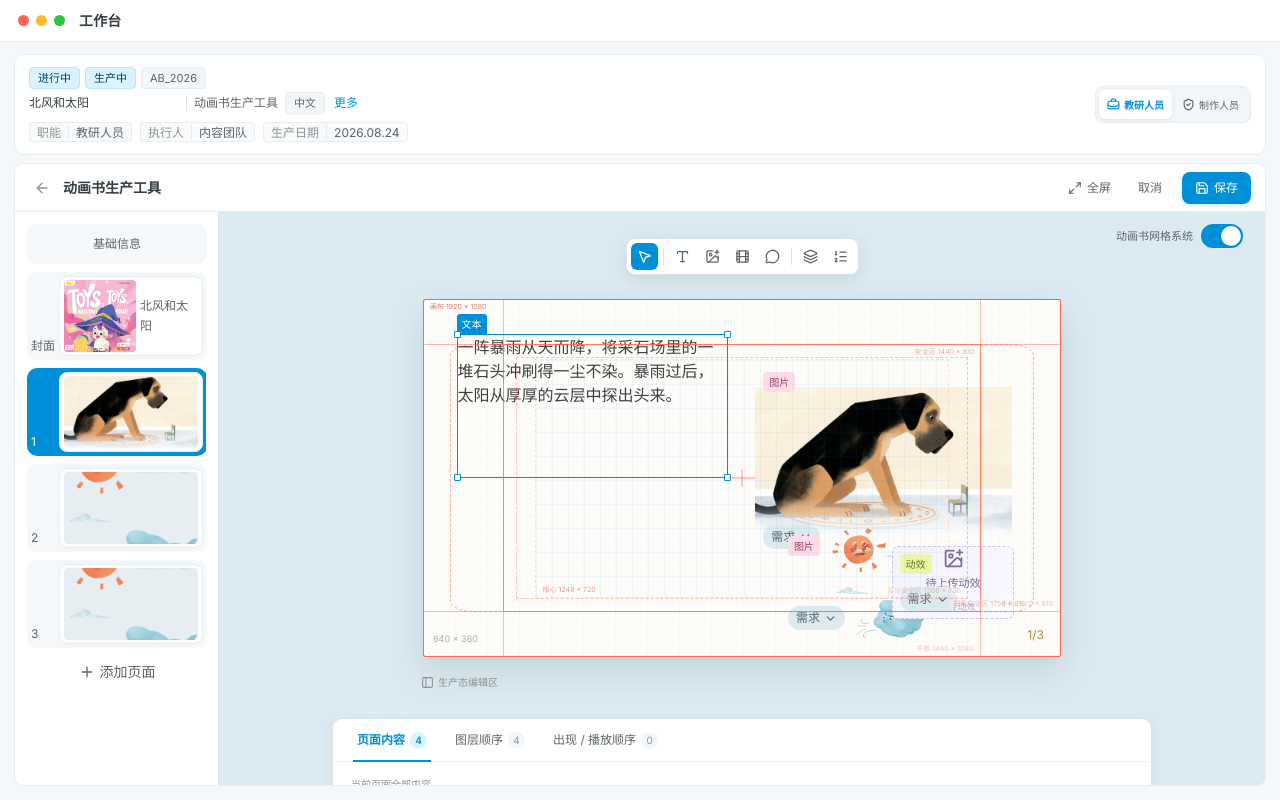
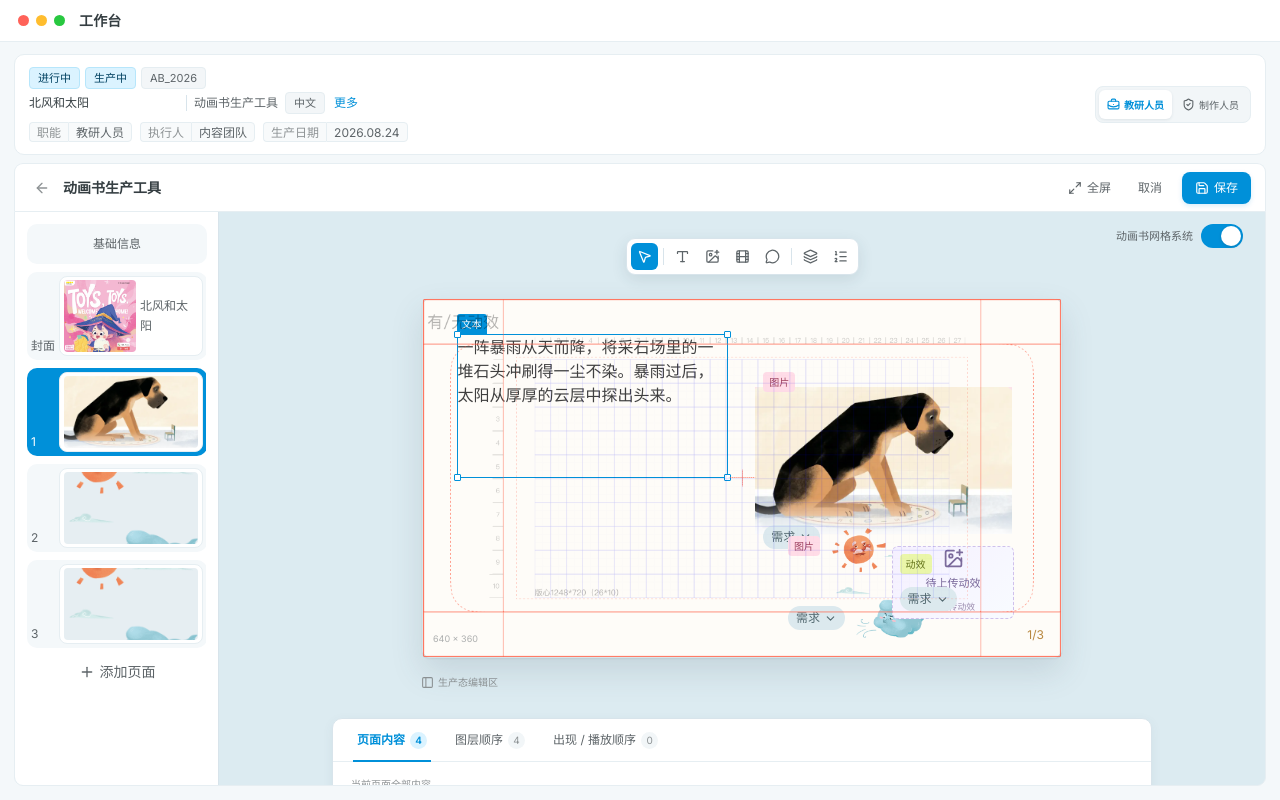
Before and after one commit to VvTianTian/jojo_labs_Demo, a React (Vite) app: page /#/animation-book in a window 1280 px wide. Built offline with nearby package versions, Linux system fonts and the light colour scheme.

Commit message:
feat(animation-book): use grid asset for safe-area overlay

```diff
--- a/src/demos/animation-book/AnimationBookEditor.tsx
+++ b/src/demos/animation-book/AnimationBookEditor.tsx
@@ -98,6 +98,8 @@ const BASIC_INFO_MUSIC_OPTIONS = [
   { id: "spring-garden", title: "春田花花幼稚园园歌--小墨鱼装死班合唱团", duration: "02:08" },
   { id: "pacific", title: "太平洋的风--胡德夫", duration: "04:43" },
 ];
+
+const ANIMATION_BOOK_GRID_ASSET = "/animation-book/assets/animation-book-grid-system.png";
 
 const clamp = (value: number, min: number, max: number) =>
   Math.min(Math.max(value, min), max);
@@ -1443,16 +1445,13 @@ function PageThumbnail({
 
 function SafeAreaOverlay() {
   return (
-    <div className="ab-safe-area-overlay" aria-hidden="true">
-      <div className="ab-safe-guide ab-safe-guide--outer"><span>画布 1920 × 1080</span></div>
-      <div className="ab-safe-guide ab-safe-guide--tablet"><span>平板 1440 × 1080</span></div>
-      <div className="ab-safe-guide ab-safe-guide--mobile"><span>手机 1920 × 810</span></div>
-      <div className="ab-safe-guide ab-safe-guide--safe"><span>安全区 1440 × 810</span></div>
-      <div className="ab-safe-guide ab-safe-guide--phone"><span>圆角安全区 1756 × 810</span></div>
-      <div className="ab-safe-guide ab-safe-guide--interaction"><span>互动安全区 1360 × 730</span></div>
-      <div className="ab-safe-guide ab-safe-guide--core"><span>版心 1248 × 720</span></div>
-      <div className="ab-safe-center" />
-    </div>
+    <img
+      className="ab-safe-area-overlay"
+      src={ANIMATION_BOOK_GRID_ASSET}
+      alt=""
+      aria-hidden="true"
+      draggable={false}
+    />
   );
 }
 
--- a/src/demos/animation-book/animation-book.css
+++ b/src/demos/animation-book/animation-book.css
@@ -778,43 +778,11 @@
   isolation: isolate;
 }
 
-.ab-canvas::before {
-  position: absolute;
-  z-index: 0;
-  inset: 0;
-  pointer-events: none;
-  background-image: linear-gradient(rgba(0, 144, 217, 0.085) 1px, transparent 1px), linear-gradient(90deg, rgba(0, 144, 217, 0.085) 1px, transparent 1px);
-  background-size: 32px 18px;
-  content: "";
-  opacity: 0.32;
-}
-
-.ab-canvas--cover::before { opacity: 0.15; }
 .ab-cover-layout-hint { position: absolute; z-index: 0; inset: 5.5%; pointer-events: none; border: 1px dashed rgba(0, 144, 217, 0.25); border-radius: 4px; }
 .ab-cover-layout-hint--split { right: 49%; }
 .ab-cover-layout-hint--fullscreen { border-color: rgba(240, 138, 60, 0.28); }
 
-.ab-safe-area-overlay { position: absolute; z-index: 12; inset: 0; pointer-events: none; color: rgba(194, 68, 48, 0.72); font-size: 7px; line-height: 10px; }
-.ab-safe-guide { position: absolute; box-sizing: border-box; border-color: #ff644d; border-style: solid; }
-.ab-safe-guide span { position: absolute; top: 2px; left: 4px; padding: 0 3px; color: rgba(194, 68, 48, 0.68); background: rgba(255, 252, 248, 0.58); white-space: nowrap; }
-.ab-safe-guide--outer { inset: 0; border-width: 1px; border-radius: 2px; }
-.ab-safe-guide--outer span { top: 2px; left: 3px; }
-.ab-safe-guide--tablet { top: 0; bottom: 0; left: 12.5%; width: 75%; border-width: 1px; opacity: 0.42; }
-.ab-safe-guide--tablet span { top: auto; right: 4px; bottom: 2px; left: auto; }
-.ab-safe-guide--mobile { top: 12.5%; right: 0; left: 0; height: 75%; border-width: 1px; opacity: 0.46; }
-.ab-safe-guide--mobile span { top: auto; right: 4px; bottom: 2px; left: auto; }
-.ab-safe-guide--safe { top: 12.5%; left: 12.5%; width: 75%; height: 75%; border-width: 1px; opacity: 0.62; }
-.ab-safe-guide--safe span { right: 3px; left: auto; }
-.ab-safe-guide--phone { top: 12.5%; left: 4.2708%; width: 91.4584%; height: 75%; border-width: 1px; border-style: dashed; border-radius: 4.2%; opacity: 0.52; }
-.ab-safe-guide--phone span { top: auto; right: 4px; bottom: 2px; left: auto; }
-.ab-safe-guide--interaction { top: 16.2037%; left: 14.5833%; width: 70.8334%; height: 67.5926%; border-width: 1px; border-style: dashed; opacity: 0.4; }
-.ab-safe-guide--interaction span { top: auto; right: 3px; bottom: 2px; left: auto; }
-.ab-safe-guide--core { top: 16.8519%; left: 17.5%; width: 65%; height: 66.6667%; border: 1px dashed rgba(255, 100, 77, 0.23); background-image: linear-gradient(rgba(0, 144, 217, 0.08) 1px, transparent 1px), linear-gradient(90deg, rgba(0, 144, 217, 0.08) 1px, transparent 1px); background-size: 16px 24px; opacity: 0.75; }
-.ab-safe-guide--core span { top: auto; bottom: 2px; }
-.ab-safe-center { position: absolute; top: 50%; left: 50%; width: 27px; height: 17px; transform: translate(-50%, -50%); }
-.ab-safe-center::before, .ab-safe-center::after { position: absolute; display: block; background: #ff644d; content: ""; opacity: 0.68; }
-.ab-safe-center::before { top: 8px; left: 0; width: 27px; height: 1px; }
-.ab-safe-center::after { top: 0; left: 13px; width: 1px; height: 17px; }
+.ab-safe-area-overlay { position: absolute; z-index: 12; inset: 0; display: block; width: 100%; height: 100%; pointer-events: none; user-select: none; object-fit: fill; }
 
 .ab-canvas-element {
   position: absolute;
```
Also changed, not shown: public/animation-book/assets/animation-book-grid-system.png (added).
